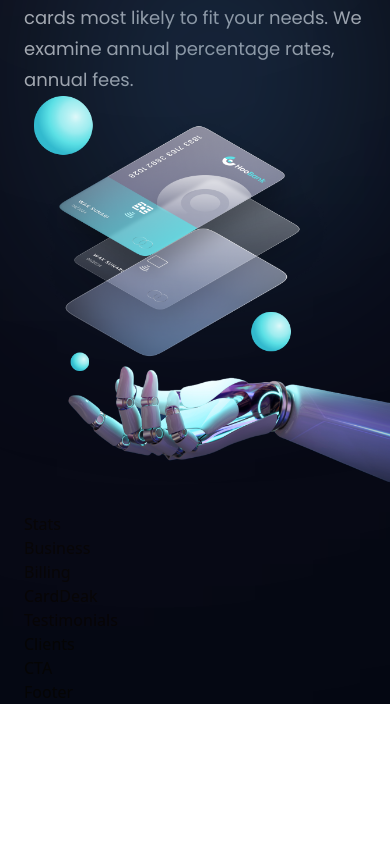
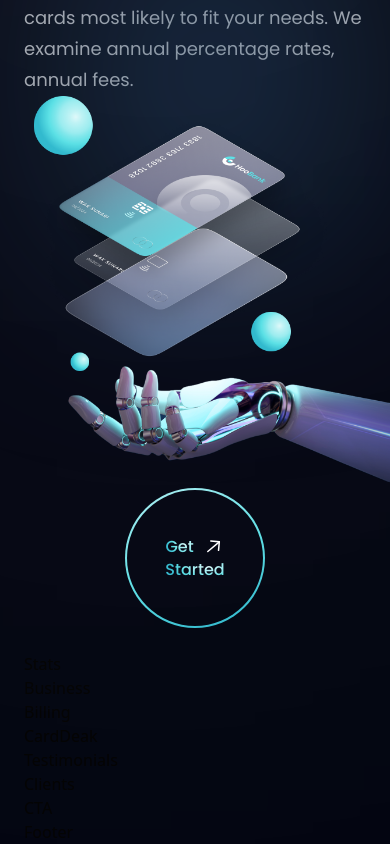
Before and after one commit to laney522/bank, a React app in the folder bank_modern_app/: page / in a window 390 px wide. Shown: the part 564-1408 px from the top of the page. Before the commit the page ends 1268 px from the top, so only its background shows below. Built offline with nearby package versions, Linux system fonts and the light colour scheme; the HTML template or start-up script is replaced by a standard one.

Commit message:
update Hero.jsx add GetStarted component for mobile

```diff
--- a/bank_modern_app/src/components/Hero.jsx
+++ b/bank_modern_app/src/components/Hero.jsx
@@ -24,7 +24,7 @@
           The next <br className="sm:block hidden" /> {" "}
           <span className="text-gradient">Generation</span> {" "}
         </h1>
-        <div className='ss:flex hidden md:mr-4'>
+        <div className='ss:flex hidden md:mr-4 mr-0'>
           <GetStarted />
         </div>
       </div>
@@ -42,11 +42,16 @@
     <div>
       <img src={robot} alt="billing"
         className='w-[100%] h-[100%] relative z-[5]' />
+
       <div className='absolute z-[0] w-[40%] h-[35%] top-0 pink__gradient' />
       <div className='absolute z-[1] w-[80%] h-[80%] rounded-full bottom-40 white__gradient' />
       <div className='absolute z-[0] w-[50%] h-[50%] right-20 bottom-20 blue__gradient' />
 
     </div>
+
+    <div className={`ss:hidden ${styles.flexCenter}`}>
+      <GetStarted />
+    </div>
   </section>
 )
 
```
